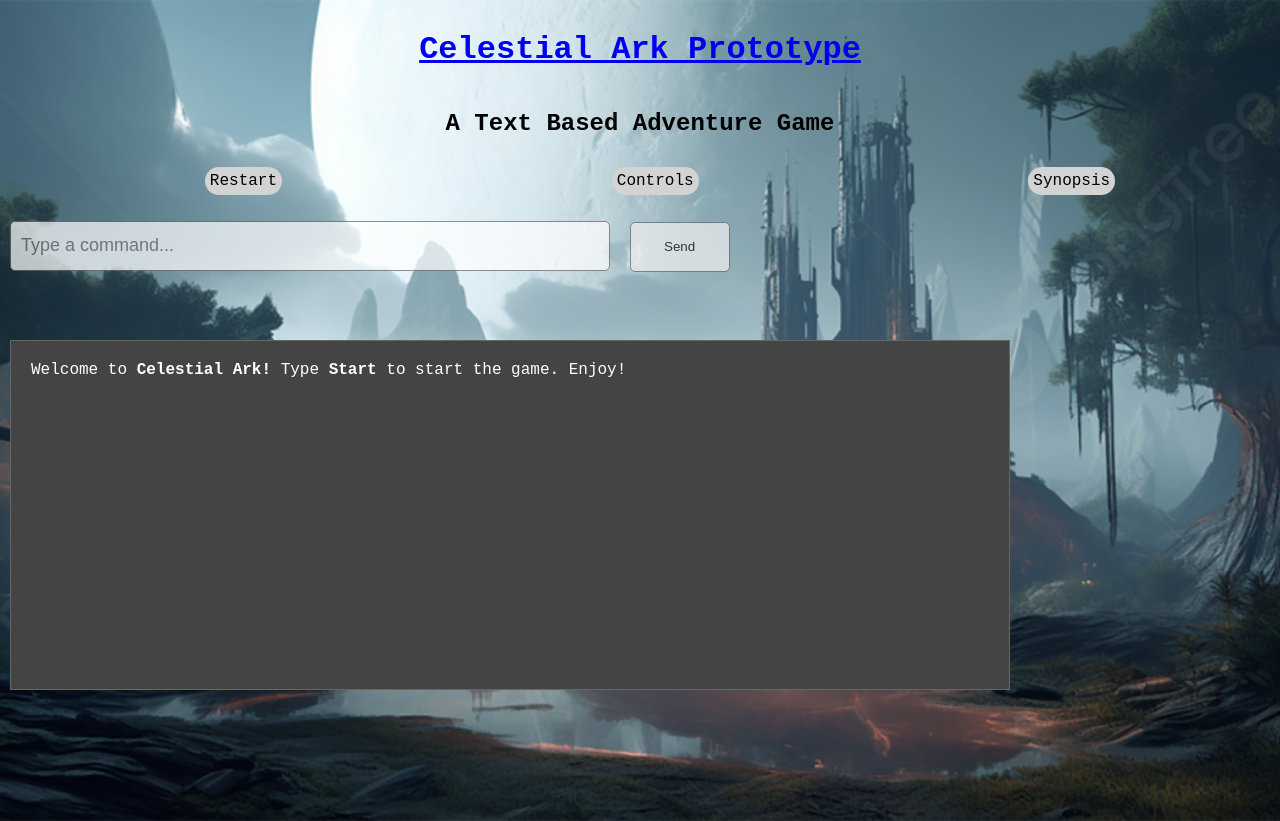
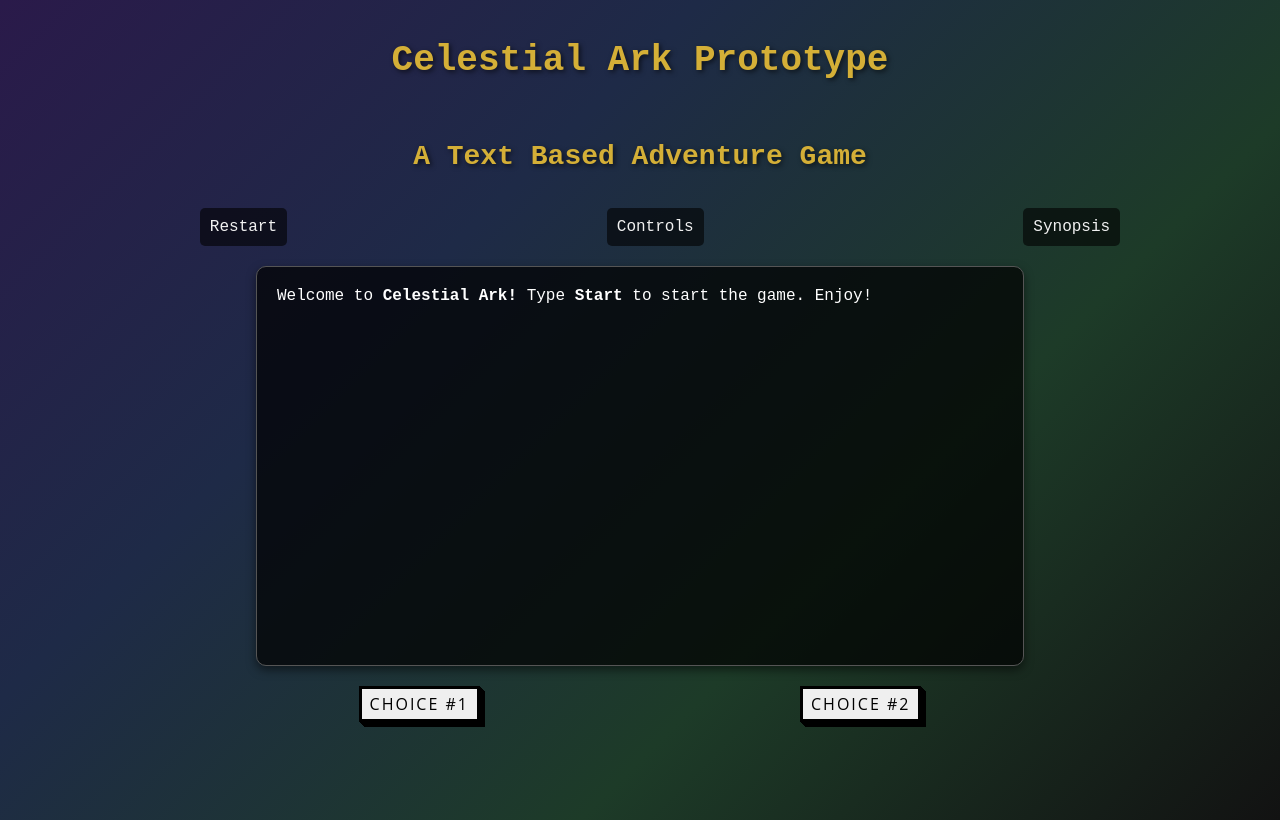
Before and after one commit to ayan0186/Celestial-Ark, a plain HTML site: page index.html in a window 1280 px wide. Drawn offline with Linux system fonts and the light colour scheme.

Commit message:
Added Css to make website look better, added binary tree system and buttons to make choices

```diff
--- a/assets/js.js
+++ b/assets/js.js
@@ -1,68 +1,28 @@
-let currentState = "start";
-const start = ["start"];
-const walk = ["walk"];
-const explore = ["explore"];
-const path = ["follow the path"];
-const yes = ["yes"];
-const no = ["no"];
-
 function controls() {
     console.log('Player Entered Controls');
-    document.getElementById('chatbox').innerHTML = "In this game you enter a command to make your player explore the area and fight monsters. <br><br>Here are a list of useable commands: <br>walk, follow the path, explore, yes, no.<br><br> As you play, you will get some options as to what you can do, remember after starting the game you cannot go back to this screen or else <strong>your progress will not save</strong>. Make sure to Read everything carefully as every choice you make is critical and some choices may not let you go back. This is a game where proper choice making skills are needed. Goodluck and Enjoy!";
+    document.getElementById('chatbox').innerHTML = "As you play, you will get some options as to what you can do, remember after starting the game you cannot go back to this screen or else <strong>your progress will not save</strong>. Make sure to Read everything carefully as every choice you make is critical and some choices may not let you go back. This is a game where proper choice making skills are needed. Goodluck and Enjoy!";
 }
 
 function background() {
     console.log('Player Reads Background');
-    document.getElementById('chatbox').innerHTML = "You wake up in an unfamiliar world, lying in a dark forest. As you stand, a mysterious scroll appears before you, bearing a message: Welcome, Hero. You are in the Lost Realm. To return home, find the five sacred artifacts hidden across this land and defeat the dark guardian who controls them. <br><br>Good luck, hero.";
+    document.getElementById('chatbox').innerHTML = "You wake up in an unfamiliar world, lying in a dark forest. As you stand, a mysterious scroll appears before you, bearing a message: Welcome, Hero. You are in the Lost Realm. To return home, find the five sacred artifacts hidden across this land and defeat the dark guardian who controls them. <br><br>Good luck, Hero.";
 }
 
-function reset() {
-    console.log('Player Restarts Game');
-    currentState = "start";
-    document.getElementById('chatbox').innerHTML = "You find yourself transported to a dark and creepy forest. What do you do?";
-}
+// function reset() {
+//     console.log('Player Restarts Game');
+//     currentState = "start";
+//     document.getElementById('chatbox').innerHTML = "You find yourself transported to a dark and creepy forest. What do you do?";
+// }
 
-function processCommands() {
-    let input = document.getElementById("userCommands").value.toLowerCase();
-    let output = document.getElementById("chatbox");
-    let haskey = false;
-    let treasure = false;
+class Node{
+    constructor(data, right=null, left=null) {
+      this.data = data;
+      this.left = left;
+      this.right = right;
+    }
 
-    log(input);
+  }
 
-if(currentState === "start"){
-    if(start.includes(input)){
-        currentState = "forest";
-        output.innerHTML = "You find yourself transported to a dark and creepy forest. What do you do?";
-    }
-} else if(currentState === "forest"){
-    if(walk.includes(input)){
-        currentState = "path"
-        output.innerHTML = "You encounter two path, one that leads you into a dark forest and the other that leads to a house... <br>Do you <strong>follow path</strong> to the house or <strong>explore</strong> more?";
-    }
-} else if(currentState === "path"){
-    if(path.includes(input)){
-        currentState = "decision1";
-        output.innerHTML = "You follow the path and notice an empty field with a house in the middle. Do you enter?";
-    } else if(explore.includes(input)){
-        currentState = "decision2";
-        output.innerHTML = "You chose to explore the area more and it starts pouring rain. You then find a cave do you want to enter cave or go back on the path?";
-    }
-} else if(currentState === "decision1"){
-    if(yes.includes(input)){
-        currentState = "house";
-        output.innerHTML = "You enter the house and it seems to be abandoned, but something strange.... you can tell something seems off about this house. Do you want to Explore or leave?";
-    } else if(no.includes(input)){
-        currentState = "path";
-        output.innerHTML = "You leave the house and return to the path.";
-
-    }
-}
-
-    document.getElementById("userCommands").value = "";
-}
-
-function log(input) {
-    console.log("User Input: " + input);
-    console.log("Current State: " + currentState);
-}
+const rootNode = new Node("You are transported to a dark and creepy forest... do you choose to go left or right?", leftNode, rightNode);
+const leftNode = new Node("You follow the left path and notice an empty field with a house in the middle, but something doesn't seem right to you... Do you dare investigate the house or do you keepe walking?")
+const rightNode = new Node("You follow the right path and it starts pouring rain. You find a cave near by and take shelter, until you start hearing some growling noises in the distance.... Do you dare explore the cave and find what awaits you or do you leave the cave in go out in the pouring rain?")
--- a/assets/style.css
+++ b/assets/style.css
@@ -9,25 +9,48 @@ html {
   }
 
   body{
-    background-image: url('img/dark_fantasy.jpg');
-    background-size: cover; /* Ensures the image covers the entire background */
-    background-position: center; /* Centers the image */
-    background-repeat: no-repeat; /* Prevents the image from repeating */
-    height: 100vh; /* Makes the body take the full height of the viewport */
-    margin: 0; /* Removes default margin */
+    width: 100%;
+    min-height: 100vh;
+    background: linear-gradient(135deg, #2A1A4A, #1E2A47, #1D3B28, #121212);
+    padding: 10px;
+    animation: gradientShift 1s ease infinite; /* Smooth, subtle animation for the gradient */
   }
 
   body{
     font-family: 'Courier New', Courier, monospace;
   }
 
-  h1{
-    text-decoration: none;
+  h1 {
+    font-family: 'Courier New', Courier, monospace;  /* Monospaced font for consistency with chatbox */
+    color: #fff;  /* White text for contrast against dark background */
+    text-align: center;  /* Centers the heading */
+    font-size: 36px;  /* Larger size for the main title */
+    margin: 20px 0;  /* Adds spacing above and below */
+    text-shadow: 2px 2px 4px rgba(0, 0, 0, 0.5);  /* Adds subtle shadow for emphasis */
+  }
+
+  /* Styling for h2 */
+  h2 {
+    font-family: 'Courier New', Courier, monospace;  /* Same font for consistency */
+    color: #fff;  /* White text for readability */
+    text-align: center;  /* Centers the heading */
+    font-size: 28px;  /* Slightly smaller than h1 */
+    margin: 15px 0;  /* Adds spacing above and below */
+    text-shadow: 1px 1px 3px rgba(0, 0, 0, 0.5);  /* Adds subtle shadow for emphasis */
   }
 
   h1, h2 {
+    color: #D4AF37; /* Gold headers */
+    text-shadow: 2px 2px 5px rgba(0, 0, 0, 0.6); /* Dark shadow for depth */
     text-align: center;
+    padding: 20px;
+  }
+
+  #tabs ul li {
+    background-color: rgba(0, 0, 0, 0.6); /* Dark background for tabs */
+    color: #F1F1F1; /* Light text for contrast */
     padding: 10px;
+    border-radius: 5px;
   }
 
   #tabs{
@@ -46,13 +69,11 @@ html {
     justify-content: space-around;
 }
 
-  #tabs ul li{
-  color: #000000;
-  text-decoration: none;
-  background-color: lightgray;
-  background-color:rbga(0,0,0, .4);
-  padding: 5px;
-  border-radius: 40px;
+#tabs ul li {
+  background-color: rgba(0, 0, 0, 0.6); /* Dark background for tabs */
+  color: #F1F1F1; /* Light text for contrast */
+  padding: 10px;
+  border-radius: 5px;
 }
 
   #tabs ul li:hover {
@@ -61,50 +82,58 @@ html {
   }
 
   #chatbox {
-    width: 1000px;        /* Full width of the container */
-    height: 350px;      /* Increase the height to make it bigger */
-    background-color: #444;
-    border: 1px solid #666;
-    padding: 20px;      /* Add more padding for better spacing */
-    margin-bottom: 10px;
-    margin-left: 30px;
-    margin-right: 30px;
-    color: #fff;
-    font-size: 16px;   /* Increase the font size for better readability */
+    width: 60%;  /* Adjust the width to make the chatbox proportionate */
+    max-width: 800px;  /* Ensures the chatbox doesn't get too wide */
+    height: 400px;  /* Make the chatbox taller for more content */
+    background-color: rgba(0, 0, 0, 0.7);  /* Dark background */
+    border: 1px solid #555;  /* Subtle border for a clean look */
+    border-radius: 10px;  /* Rounded corners for smooth look */
+    padding: 20px;  /* Padding inside the chatbox */
+    margin: 20px auto;  /* Center horizontally with auto margin */
+    color: #fff;  /* White text color for contrast */
+    font-size: 16px;  /* Larger text for readability */
+    font-family: 'Courier New', Courier, monospace;  /* Monospaced font for a chat feel */
+    box-shadow: 0 4px 10px rgba(0, 0, 0, 0.5);  /* Slight shadow to lift it off the page */
+    display:block;
+    flex-direction: row;  /* Ensures text content is aligned vertically */
+  }
+
+#button-container {
+  display: flex;
+  justify-content: center;
+  gap: 25%;
+  margin-top: 20px;
 }
 
-#chatbox {
-    position:absolute;
-      top:50%;
-      left:70px;
-      margin-top: -60px;
-      margin-left:-60px;
+
+/* CSS */
+#LeftButton, #RightButton {
+  font-family: "Open Sans", sans-serif;
+  font-size: 16px;
+  letter-spacing: 2px;
+  text-decoration: none;
+  text-transform: uppercase;
+  color: #000;
+  cursor: pointer;
+  border: 3px solid;
+  padding: 0.25em 0.5em;
+  box-shadow: 1px 1px 0px 0px, 2px 2px 0px 0px, 3px 3px 0px 0px, 4px 4px 0px 0px, 5px 5px 0px 0px;
+  position: relative;
+  user-select: none;
+  -webkit-user-select: none;
+  touch-action: manipulation;
 }
 
-#userCommands {
-    width: 600px;         /* Full width */
-    height: 50px;        /* Increased height */
-    padding: 10px;       /* Internal padding for spacing */
-    font-size: 18px;     /* Larger text size */
-    border: 1px solid #666;
-    border-radius: 5px;  /* Rounded corners */
-    box-sizing: border-box;
-    margin: 10px;
-    opacity: 70%;
+#LeftButton:active, #RightButton:active {
+  box-shadow: 0px 0px 0px 0px;
+  top: 5px;
+  left: 5px;
 }
 
-button {
-    text-align: center;
-    display:inline;          /* Enables flexbox layout */
-    justify-content: space-between; /* Ensures space is managed well */
-    align-items: center;    /* Vertically center-align the items */
-    margin-top: 10px;
-    height: 50px;
-    width: 100px;
-    cursor: pointer;
-    border: 1px solid #666;
-    border-radius: 5px;
-    opacity: 70%;
+@media (min-width: 768px) {
+  .button-54 {
+    padding: 0.25em 0.75em;
+  }
 }
 
 body{
--- a/index.html
+++ b/index.html
@@ -14,8 +14,8 @@
   <body>
     <main>
         <header>
-        <div id="Title" class = "primary">
-            <h1><a href="index.html">Celestial Ark Prototype</a></h1>
+        <div class = "primary">
+            <h1>Celestial Ark Prototype</h1>
             <h2>A Text Based Adventure Game</h2>
         </div>
 
@@ -34,9 +34,9 @@
             Welcome to <strong>Celestial Ark!</strong> Type <strong>Start</strong> to start the game. Enjoy!
         </div>
 
-        <div id="input">
-            <input type = "text" id = "userCommands" placeholder="Type a command..." oninput= "this.value = this.value.toLowerCase();"/>
-            <button type ="button" onclick="processCommands()">Send</button>
+        <div id="button-container">
+            <button type ="button" id="LeftButton" onclick="processLeftCommands()">Choice #1</button>
+            <button type ="button" id="RightButton" onclick="processRightCommands()">Choice #2</button>
         </div>
 
         <script src="assets/js.js"></script>
```
